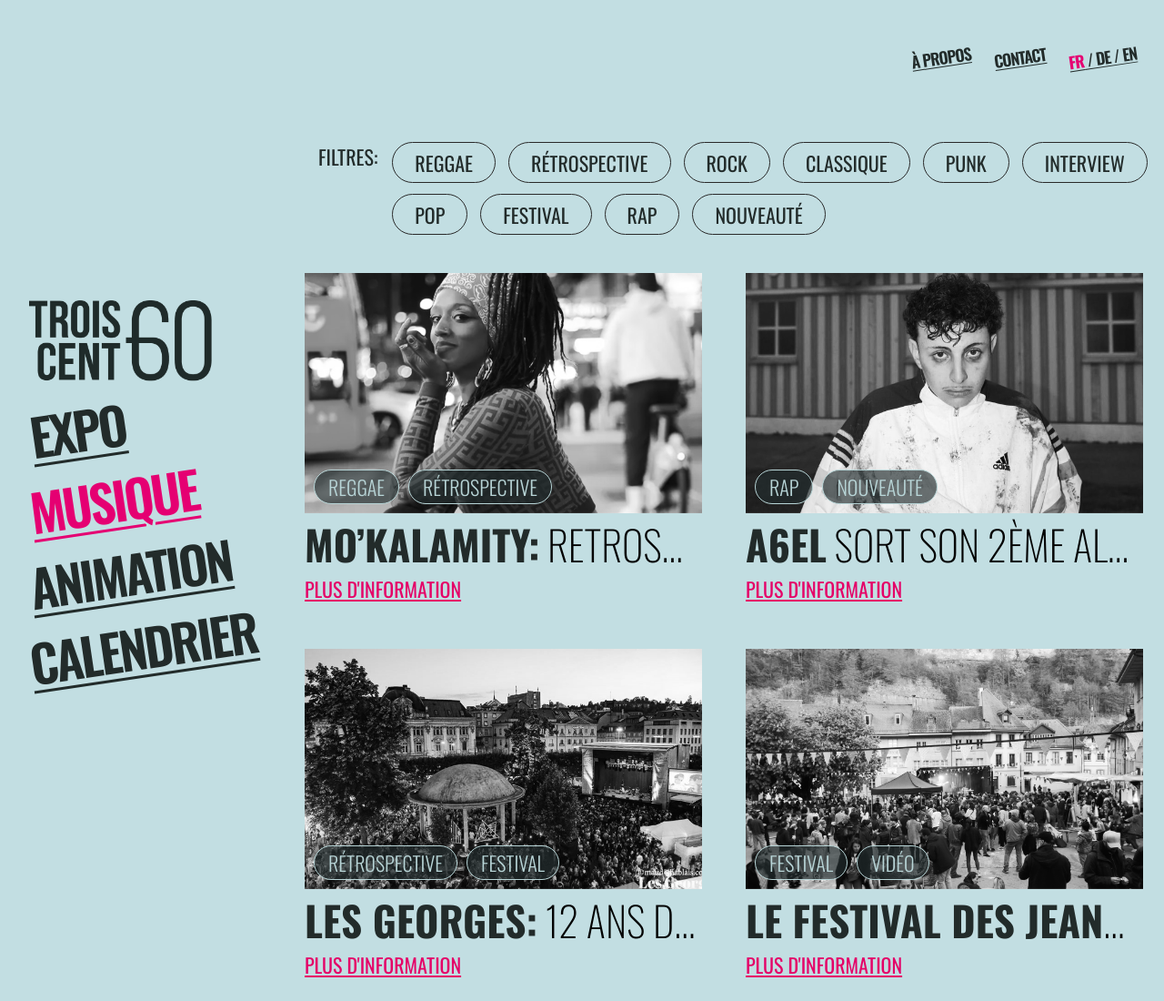
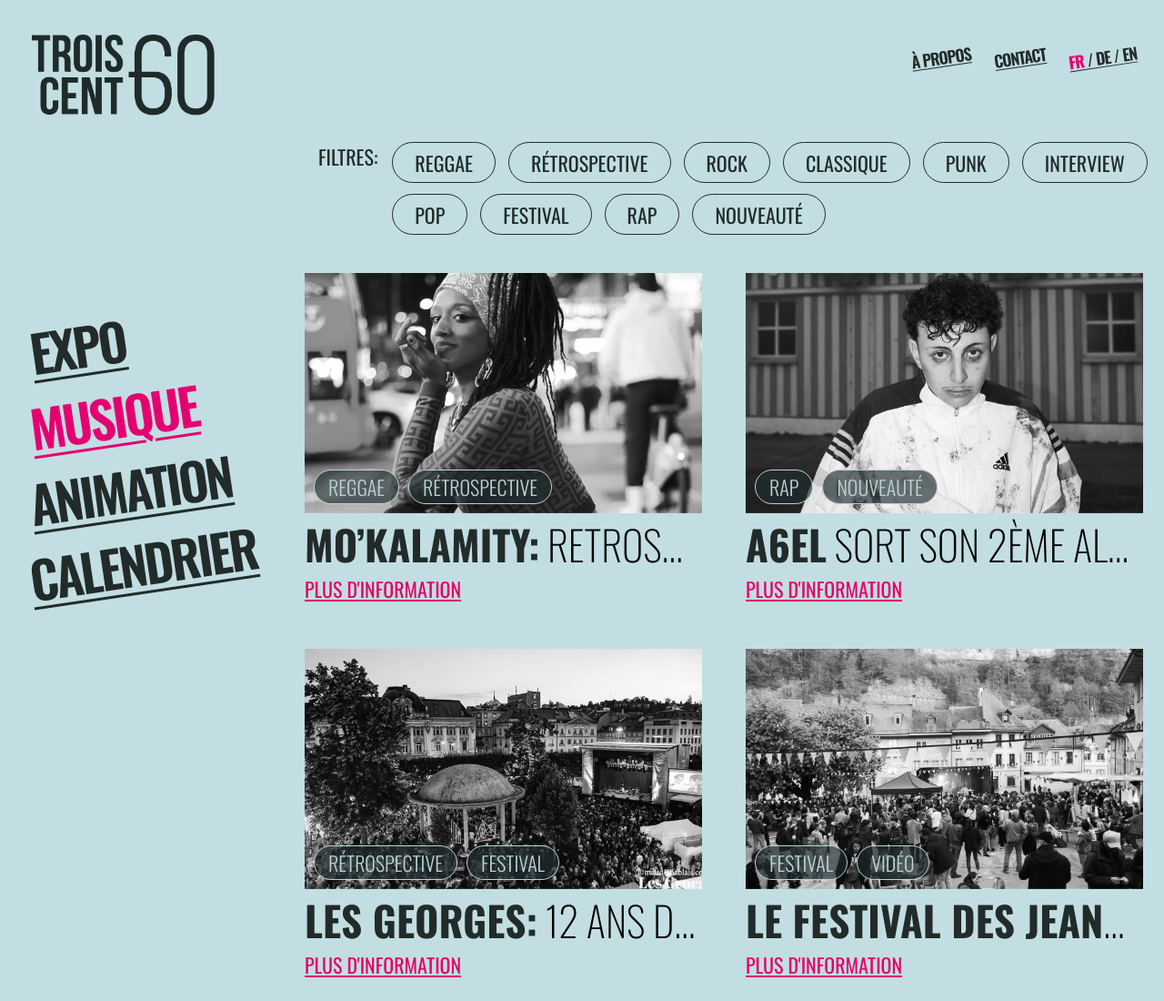
Before and after one commit to May1inn333/DesignSystem, a website built with Parcel: page src/musique.html in a window 1280 px wide. Shown: the top 1100 px of the page at 91% size. Built offline with nearby package versions, Linux system fonts and the light colour scheme; a web font is replaced by a local one.

Commit message:
page musique fini

```diff
--- a/src/musique.html
+++ b/src/musique.html
@@ -34,13 +34,13 @@
       <button class="filter-button">Nouveauté</button>
     </div>
   </section>
-
+<a href="/src/index.html"
+        ><img class="logo" src="/src/img/trois_cent_60_-_logo.png" alt="logo"
+      /></a>
 <section class="layout">
 
     <aside class="grid-rubrique">
-      <a href="/src/index.html"
-        ><img class="logo" src="/src/img/trois_cent_60_-_logo.png" alt="logo"
-      /></a>
+
       <ul>
         <li class="nav-item">EXPO</li>
         <li class="nav-item-active">MUSIQUE</li>
--- a/src/scss/_layout.scss
+++ b/src/scss/_layout.scss
@@ -1,8 +1,10 @@
 .logo {
+  position: absolute;
   width: 203px;
   height: 92px;
-
   aspect-ratio: 203/92;
+  margin-left: 35px;
+  margin-top: -260px;
 }
 
 ul {
```
